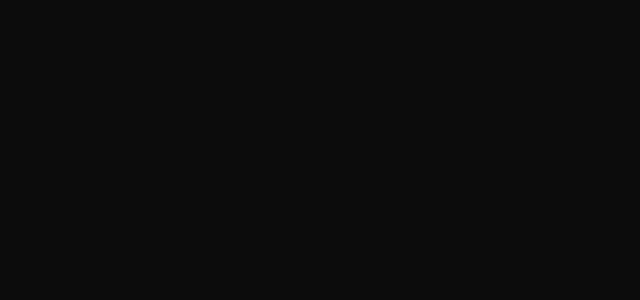
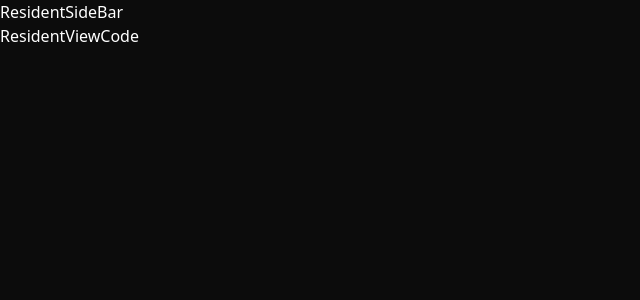
Before and after one commit to Emeey-Lanr/gate-security-FE, a React (Vite) app: page /resident/code in a window 1280 px wide. Before the commit this address had no page. Shown: the top 300 px of the page, without its empty margins (0-640 px from the left). Built offline with nearby package versions, Linux system fonts and the light colour scheme.

Commit message:
setup resident

```diff
--- a/src/app/router.tsx
+++ b/src/app/router.tsx
@@ -3,19 +3,48 @@ import AdminSignup from "../features/admin/pages/AdminSignup"
 import AdminLayouts from "../layouts/AdminLayouts"
 import AdminDashboard from "../features/admin/pages/AdminDashboard"
 import AdminResident from "../features/admin/pages/AdminResident"
-
+import ResidentSignup from "../features/resident/pages/ResidentSignup"
+import ResidentSignin from "../features/resident/pages/ResidentSignin"
+import ResidentLayouts from "../layouts/ResidentLayouts"
+import ResidentDashboard from "../features/resident/pages/ResidentDashboard"
+import AdminSignin from "../features/admin/pages/AdminSignin"
+import ResidentGenerateCode from "../features/resident/pages/ResidentGenerateCode"
+import ResidentAllCodes from "../features/resident/pages/ResidentAllCodes"
+import ResidentViewCode from "../features/resident/pages/ResidentViewCode"
 const router = () => {
   return (
     <>
      <Routes>
       {/* ADMIN ROUTES */}
-        <Route path="admin/signup" element={<AdminSignup/>}/>
 
-        <Route path="admin" element={<AdminLayouts/>} >
+      <Route path="admin">
+        {/* ADMIN SIGNUP AND SIGNIN ROUTES */}
+          <Route path="signup" element={<AdminSignup/>}/>
+           <Route path="signin" element={<AdminSignin/>}/>
+
+{/* ADMIN DASHBOARD ROUTES */}
+        <Route path="" element={<AdminLayouts/>} >
             <Route index element={<AdminDashboard/>} />
             <Route path="resident" element={<AdminResident/>}/>
         </Route>
+      </Route>
 
+
+
+ {/* RESIDENT ROUTES */}
+     <Route path="resident">
+      {/* RESIDENT SIGNUP AND SIGNIN ROUTES */}
+       <Route path="signup" element={<ResidentSignup/>}/>
+       <Route path="signin" element={<ResidentSignin/>}/>
+
+{/* RESIDENT DASHBOARD ROUTES */}
+        <Route path="" element={<ResidentLayouts/>}>
+            <Route index element={<ResidentDashboard/>}/>
+            <Route path="generate" element={<ResidentGenerateCode/>}/>
+            <Route path="all" element={<ResidentAllCodes/>}/>
+            <Route path="code" element={<ResidentViewCode/>}/>
+        </Route>
+     </Route>
      </Routes>
     </>
   )
--- /dev/null
+++ b/src/features/resident/components/ResidentSideBar.tsx
@@ -0,0 +1,7 @@
+const ResidentSideBar = () => {
+  return (
+    <div>ResidentSideBar</div>
+  )
+}
+
+export default ResidentSideBar
--- /dev/null
+++ b/src/features/resident/pages/ResidentAllCodes.tsx
@@ -0,0 +1,7 @@
+const ResidentAllCodes = () => {
+  return (
+    <div>ResidentAllCodes</div>
+  )
+}
+
+export default ResidentAllCodes
--- /dev/null
+++ b/src/features/resident/pages/ResidentDashboard.tsx
@@ -0,0 +1,7 @@
+const ResidentDashboard = () => {
+  return (
+    <div>ResidentDashboard</div>
+  )
+}
+
+export default ResidentDashboard
--- /dev/null
+++ b/src/features/resident/pages/ResidentGenerateCode.tsx
@@ -0,0 +1,7 @@
+const ResidentGenerateCode = () => {
+  return (
+    <div>ResidentGenerateCode</div>
+  )
+}
+
+export default ResidentGenerateCode
--- /dev/null
+++ b/src/features/resident/pages/ResidentSignin.tsx
@@ -0,0 +1,7 @@
+const ResidentSignin = () => {
+  return (
+    <div>ResidentSignin</div>
+  )
+}
+
+export default ResidentSignin
--- /dev/null
+++ b/src/features/resident/pages/ResidentSignup.tsx
@@ -0,0 +1,7 @@
+const ResidentSignup = () => {
+  return (
+    <div>ResidentSignup</div>
+  )
+}
+
+export default ResidentSignup
--- /dev/null
+++ b/src/features/resident/pages/ResidentViewCode.tsx
@@ -0,0 +1,7 @@
+const ResidentViewCode = () => {
+  return (
+    <div>ResidentViewCode</div>
+  )
+}
+
+export default ResidentViewCode
--- a/src/index.css
+++ b/src/index.css
@@ -4,4 +4,5 @@
 
 *{
     background: #0C0C0C;
+    color: white;
 }
--- a/src/layouts/ResidentLayouts.tsx
+++ b/src/layouts/ResidentLayouts.tsx
@@ -0,0 +1,15 @@
+import { Outlet } from "react-router-dom"
+import ResidentSideBar from "../features/resident/components/ResidentSideBar"
+
+const ResidentLayouts = () => {
+  return (
+    <>
+     <ResidentSideBar/>
+     <main>
+        <Outlet/>
+     </main>
+    </>
+  )
+}
+
+export default ResidentLayouts
```
